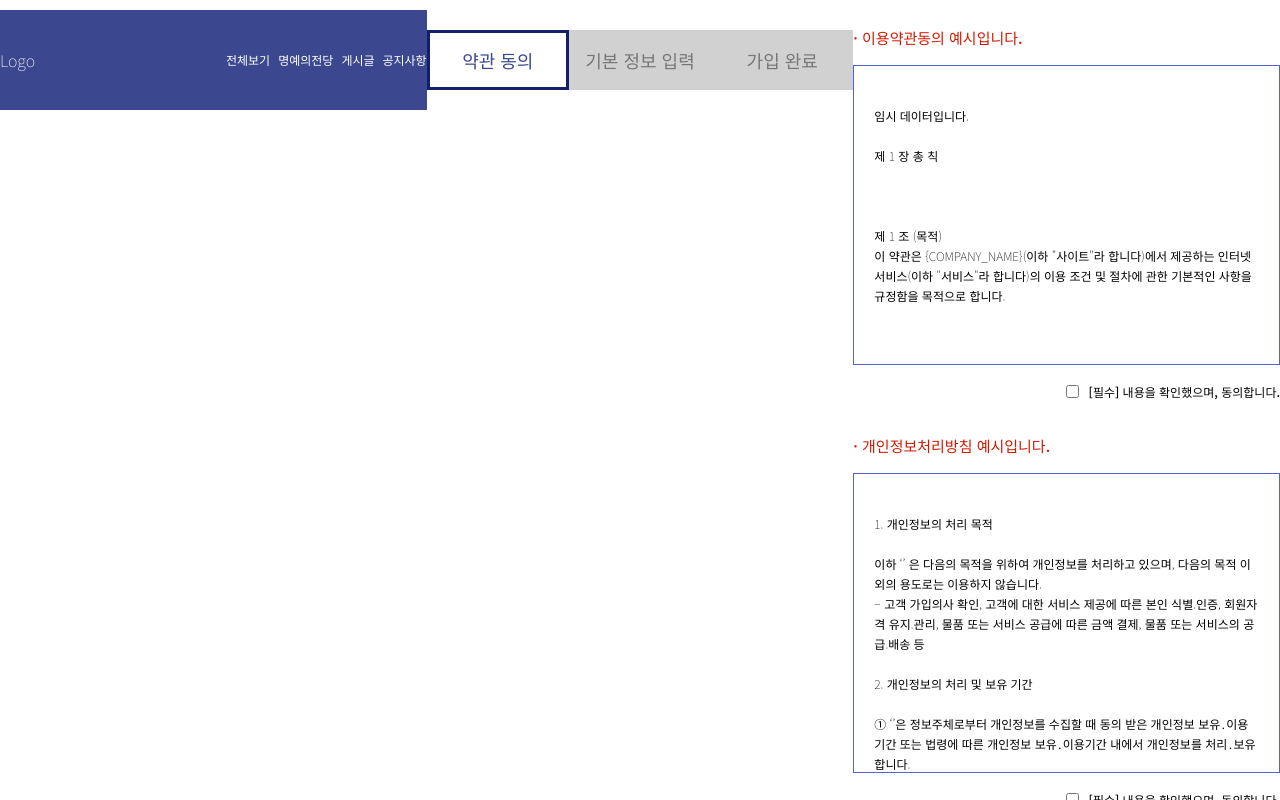
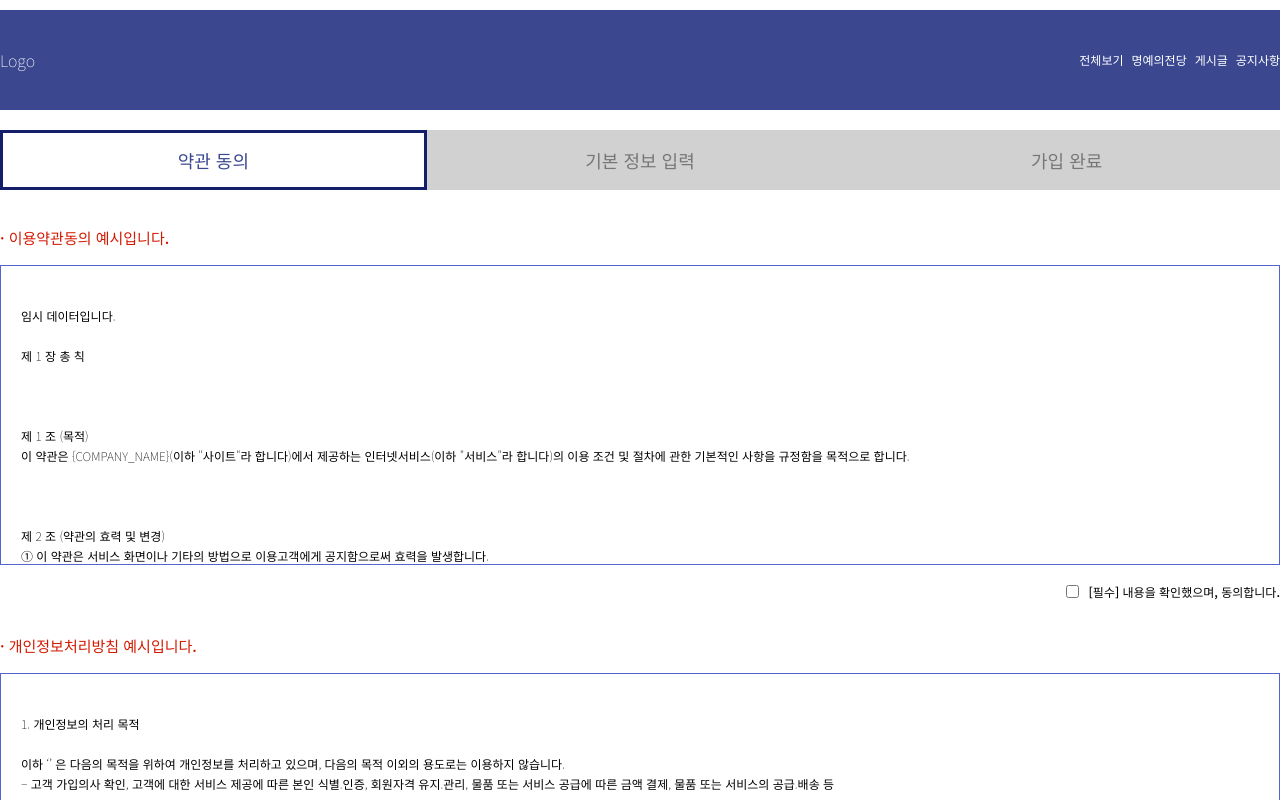
Before and after one commit to choigirang/phenomenon-community, a Next.js app in the folder frontend/: page /signup in a window 1280 px wide. Shown: the top 800 px of the page. Built offline with nearby package versions, Linux system fonts and the light colour scheme.

Commit message:
style: width값 지정

```diff
--- a/frontend/pages/_app.tsx
+++ b/frontend/pages/_app.tsx
@@ -47,7 +47,8 @@ export default function App({ Component, pageProps }: AppProps) {
 }
 
 const Container = styled.div`
-  display: flex;
+  /* display: flex; */
+  width: 100%;
   padding: var(--padding-base);
   padding-top: var(--padding-solo);
 `;
```
